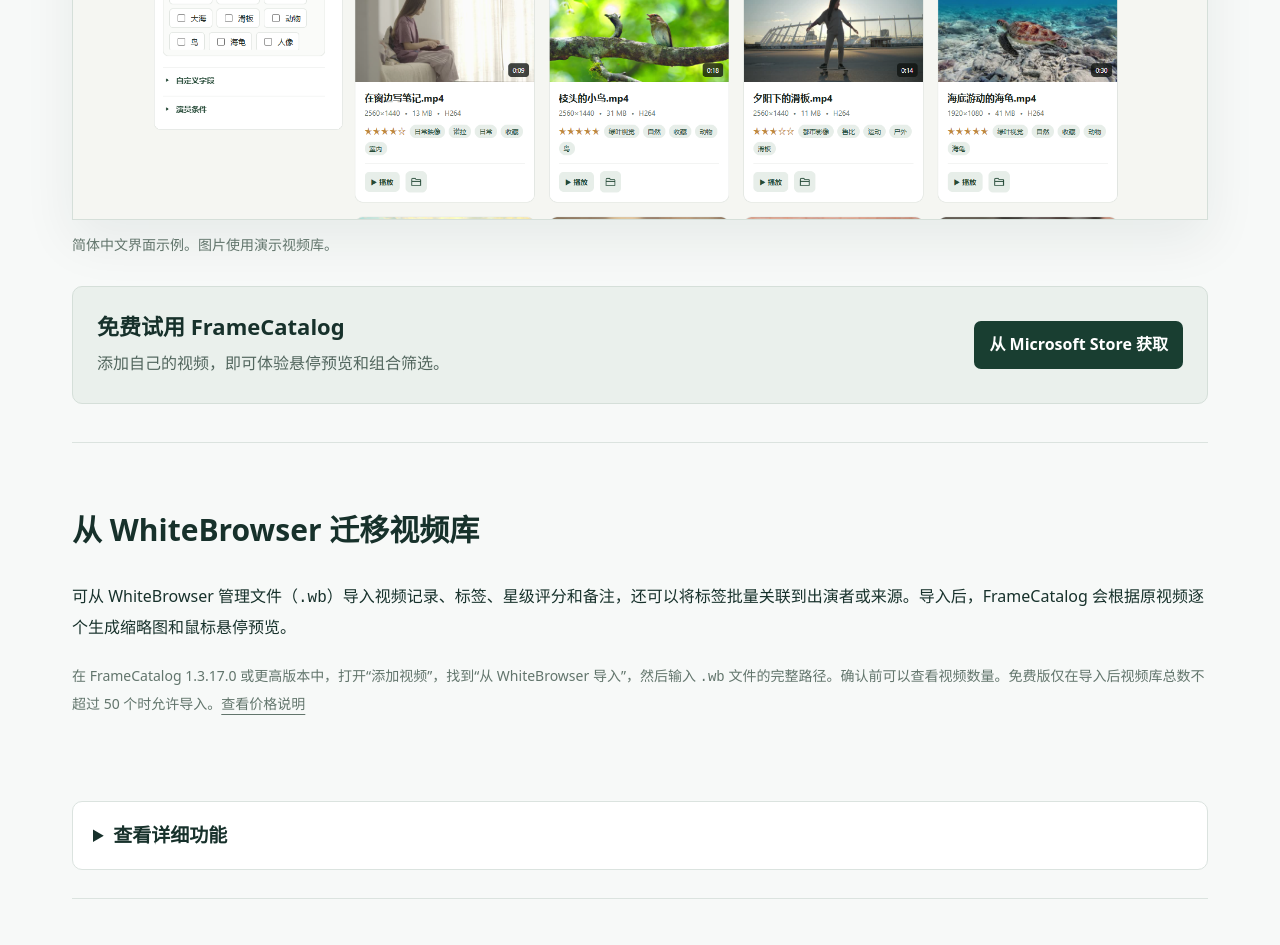
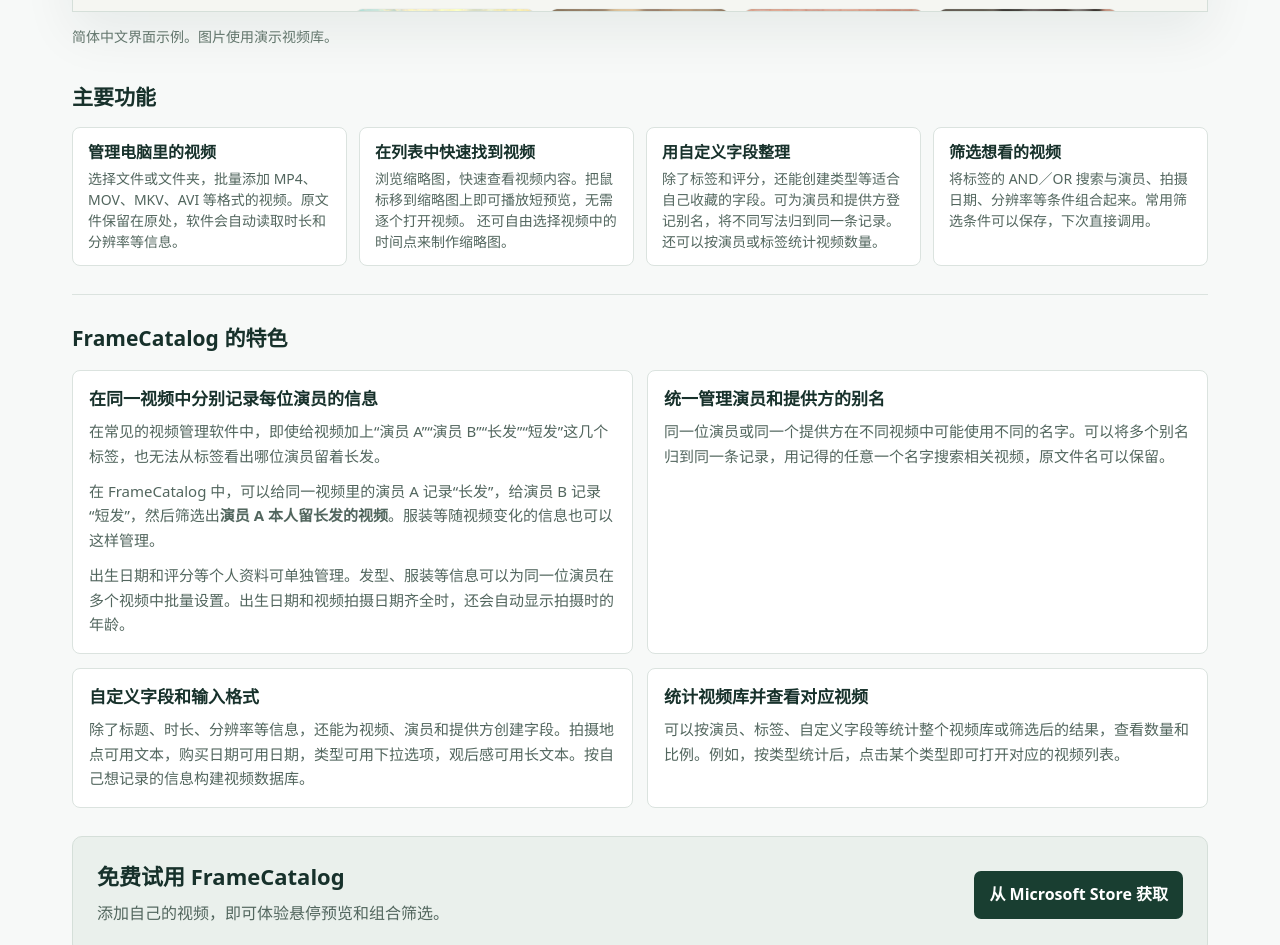
Before and after one commit to orivelaworks/orivelaworks.github.io, a plain HTML site: page zh-cn/index.html in a window 1280 px wide. Shown: the part 1140-2085 px from the top of the page. Drawn offline with Linux system fonts and the light colour scheme.

Commit message:
Align the feature grid across three languages

```diff
--- a/style.css
+++ b/style.css
@@ -76,17 +76,16 @@
 .wrap > .quick-features{padding:0 0 28px}
 .product-highlights{border-top:1px solid #dbe3df;padding:24px 0 28px}
 .product-highlights h2{font-size:21px;margin:0 0 12px}
-.product-highlights .features{grid-template-columns:repeat(3,minmax(0,1fr));gap:14px}
+.product-highlights .features{grid-template-columns:repeat(2,minmax(0,1fr));gap:14px}
 .product-highlights article{padding:16px;background:#fff;border:1px solid #dbe3df;border-radius:8px}
 .product-highlights h3{font-size:17px;line-height:1.4;margin:0 0 8px}
 .product-highlights p{font-size:15px;line-height:1.65;margin:0 0 10px}
 .product-highlights p:last-child{margin-bottom:0}
-.product-highlights .product-highlights-example{grid-column:1/-1;justify-self:center;width:100%;max-width:820px;padding:clamp(16px,3vw,26px)}
 @media(max-width:950px){
   .wrap > .quick-features .quick-grid{grid-template-columns:repeat(2,minmax(0,1fr))}
-  .product-highlights .features{grid-template-columns:minmax(0,1fr)}
 }
 @media(max-width:760px){
+  .product-highlights .features{grid-template-columns:minmax(0,1fr)}
   .site-intro{grid-template-columns:minmax(0,1fr)}
 }
 @media(max-width:460px){
--- a/zh-cn/index.html
+++ b/zh-cn/index.html
@@ -4,7 +4,7 @@
 <meta charset="utf-8"><meta name="viewport" content="width=device-width,initial-scale=1">
 <title>FrameCatalog｜Windows 本地视频管理软件</title><meta name="description" content="FrameCatalog 是适用于 Windows 10 和 11 的本地视频管理软件。悬停预览视频，用评分、标签、演员及自定义字段整理文件，并保存常用筛选条件。最多免费添加 50 个视频。">
 <link rel="canonical" href="https://orivelaworks.github.io/zh-cn/"><link rel="alternate" hreflang="ja" href="https://orivelaworks.github.io/"><link rel="alternate" hreflang="en" href="https://orivelaworks.github.io/en/"><link rel="alternate" hreflang="zh-Hans" href="https://orivelaworks.github.io/zh-cn/"><link rel="alternate" hreflang="x-default" href="https://orivelaworks.github.io/">
-<link rel="icon" href="../assets/icon.png"><link rel="stylesheet" href="../style.css">
+<link rel="icon" href="../assets/icon.png"><link rel="stylesheet" href="../style.css?v=20261127-feature-grid">
 <meta property="og:type" content="website"><meta property="og:title" content="FrameCatalog｜Windows 本地视频管理软件">
 <meta property="og:description" content="FrameCatalog 是适用于 Windows 10 和 11 的本地视频管理软件。悬停预览视频，用评分、标签、演员及自定义字段整理文件，并保存常用筛选条件。最多免费添加 50 个视频。"><meta property="og:url" content="https://orivelaworks.github.io/zh-cn/">
 <script type="application/ld+json">{
@@ -32,16 +32,31 @@
 </head>
 <body><a class="skip" href="#main">跳到正文</a><header><nav aria-label="主导航"><a class="brand" href="./">Orivela Works</a><div class="navlinks"><a href="#features">主要功能</a><a href="privacy.html">隐私政策</a><a href="#requirements">系统要求</a><a href="../" lang="ja" hreflang="ja">日本語</a><a href="../en/" lang="en" hreflang="en">English</a><span class="social-links"><a href="https://www.youtube.com/watch?v=H6iewulCBFQ" aria-label="在 YouTube 观看 FrameCatalog 介绍视频" title="在 YouTube 观看 FrameCatalog 介绍视频"><svg aria-hidden="true" focusable="false" viewBox="0 0 24 24" width="20" height="20"><rect x="1" y="4.5" width="22" height="15" rx="4" fill="#e11b1b"/><path d="M10 8.5 16 12l-6 3.5Z" fill="#fff"/></svg></a><a href="https://x.com/OrivelaWorks" aria-label="在 X 上关注 Orivela Works" title="在 X 上关注 Orivela Works"><svg aria-hidden="true" focusable="false" viewBox="0 0 24 24" width="17" height="17" fill="currentColor"><path d="M18.9 2H22l-6.8 7.8L23.2 22H17l-4.9-7.4L5.7 22H2.5l7.3-8.4L.8 2h6.4l4.5 6.7L18.9 2ZM17.8 20h1.7L6.1 4H4.2l13.6 16Z"/></svg></a></span><a class="store-nav" href="https://apps.microsoft.com/detail/9NKQ7ZGM85SK">从 Microsoft Store 获取</a></div></nav></header>
 <main id="main" class="wrap">
-<section class="hero" id="framecatalog"><div>
+<section class="hero site-intro" id="framecatalog"><div>
 <div class="appmark"><img src="../assets/icon.png" alt="" width="48" height="48">FrameCatalog</div>
 <h1>适用于 Windows 10 和 11 的视频管理软件</h1>
 <p class="lead">把电脑上的视频整理到一个可搜索的视频库。通过缩略图和悬停预览查看内容，再用标签、评分和自定义字段分类。</p>
 <div class="hero-download"><a class="store-action" href="https://apps.microsoft.com/detail/9NKQ7ZGM85SK">从 Microsoft Store 获取</a><span>最多免费添加 50 个视频</span></div>
 <a class="jump" href="#features">查看主要功能 ↓</a>
-</div><section class="quick-features" id="features"><h2>主要功能</h2><div class="quick-grid"><article><h3>管理电脑里的视频</h3><p>选择文件或文件夹，批量添加 MP4、MOV、MKV、AVI 等格式的视频。原文件保留在原处，软件会自动读取时长和分辨率等信息。</p></article><article><h3>在列表中快速找到视频</h3><p>浏览缩略图，快速查看视频内容。把鼠标移到缩略图上即可播放短预览，无需逐个打开视频。 还可自由选择视频中的时间点来制作缩略图。</p></article><article><h3>用自定义字段整理</h3><p>除了标签和评分，还能创建类型等适合自己收藏的字段。可为演员和提供方登记别名，将不同写法归到同一条记录。 还可以按演员或标签统计视频数量。</p></article><article><h3>筛选想看的视频</h3><p>将标签的 AND／OR 搜索与演员、拍摄日期、分辨率等条件组合起来。常用筛选条件可以保存，下次直接调用。</p></article></div></section><aside class="hero-side"><div class="eyebrow" style="color:#d8e5df">免费版</div>
+</div>
+<aside class="hero-side"><div class="eyebrow" style="color:#d8e5df">免费版</div>
 <h2 id="pricing">50 个视频</h2><p><strong>免费版</strong> · 最多添加 50 个视频。</p><p><strong>无限版</strong> · 一次性购买，解除视频数量限制。</p><p class="small">当地价格请以 Microsoft Store 为准。</p></aside></section>
-
 <figure class="showcase"><img src="../assets/library-zh-Hans.png" alt="FrameCatalog 简体中文界面，显示视频缩略图、评分和标签筛选" width="1920" height="1080"><figcaption>简体中文界面示例。图片使用演示视频库。</figcaption></figure>
+<section class="quick-features" id="features"><h2>主要功能</h2><div class="quick-grid"><article><h3>管理电脑里的视频</h3><p>选择文件或文件夹，批量添加 MP4、MOV、MKV、AVI 等格式的视频。原文件保留在原处，软件会自动读取时长和分辨率等信息。</p></article><article><h3>在列表中快速找到视频</h3><p>浏览缩略图，快速查看视频内容。把鼠标移到缩略图上即可播放短预览，无需逐个打开视频。 还可自由选择视频中的时间点来制作缩略图。</p></article><article><h3>用自定义字段整理</h3><p>除了标签和评分，还能创建类型等适合自己收藏的字段。可为演员和提供方登记别名，将不同写法归到同一条记录。 还可以按演员或标签统计视频数量。</p></article><article><h3>筛选想看的视频</h3><p>将标签的 AND／OR 搜索与演员、拍摄日期、分辨率等条件组合起来。常用筛选条件可以保存，下次直接调用。</p></article></div></section>
+<section class="product-highlights" aria-labelledby="product-highlights-title">
+  <h2 id="product-highlights-title">FrameCatalog 的特色</h2>
+  <div class="features">
+    <article id="custom-fields-example">
+      <h3>在同一视频中分别记录每位演员的信息</h3>
+      <p>在常见的视频管理软件中，即使给视频加上“演员 A”“演员 B”“长发”“短发”这几个标签，也无法从标签看出哪位演员留着长发。</p>
+      <p>在 FrameCatalog 中，可以给同一视频里的演员 A 记录“长发”，给演员 B 记录“短发”，然后筛选出<strong>演员 A 本人留长发的视频</strong>。服装等随视频变化的信息也可以这样管理。</p>
+      <p>出生日期和评分等个人资料可单独管理。发型、服装等信息可以为同一位演员在多个视频中批量设置。出生日期和视频拍摄日期齐全时，还会自动显示拍摄时的年龄。</p>
+    </article>
+    <article><h3>统一管理演员和提供方的别名</h3><p>同一位演员或同一个提供方在不同视频中可能使用不同的名字。可以将多个别名归到同一条记录，用记得的任意一个名字搜索相关视频，原文件名可以保留。</p></article>
+    <article><h3>自定义字段和输入格式</h3><p>除了标题、时长、分辨率等信息，还能为视频、演员和提供方创建字段。拍摄地点可用文本，购买日期可用日期，类型可用下拉选项，观后感可用长文本。按自己想记录的信息构建视频数据库。</p></article>
+    <article><h3>统计视频库并查看对应视频</h3><p>可以按演员、标签、自定义字段等统计整个视频库或筛选后的结果，查看数量和比例。例如，按类型统计后，点击某个类型即可打开对应的视频列表。</p></article>
+  </div>
+</section>
 <aside class="store-callout"><div><h2>免费试用 FrameCatalog</h2><p>添加自己的视频，即可体验悬停预览和组合筛选。</p></div><a class="store-action" href="https://apps.microsoft.com/detail/9NKQ7ZGM85SK">从 Microsoft Store 获取</a></aside>
 <section class="section" id="whitebrowser-migration"><h2>从 WhiteBrowser 迁移视频库</h2><p>可从 WhiteBrowser 管理文件（<code>.wb</code>）导入视频记录、标签、星级评分和备注，还可以将标签批量关联到出演者或来源。导入后，FrameCatalog 会根据原视频逐个生成缩略图和鼠标悬停预览。</p><p class="note">在 FrameCatalog 1.3.17.0 或更高版本中，打开“添加视频”，找到“从 WhiteBrowser 导入”，然后输入 <code>.wb</code> 文件的完整路径。确认前可以查看视频数量。免费版仅在导入后视频库总数不超过 50 个时允许导入。<a href="#pricing">查看价格说明</a></p></section><details class="feature-details"><summary>查看详细功能</summary><div class="feature-detail-content">
 <section class="section" id="feature-import"><h2>添加视频</h2><p>选择视频文件或整个文件夹批量添加，也可以包含子文件夹。原视频保留在原处，软件会读取时长和分辨率等信息，并生成缩略图。</p><p>如果视频元数据包含拍摄时间，软件可以读取日期和时间。批量添加后，可在结果中查看未能读取的文件。</p></section>
```
Also changed, not shown: en/index.html (+2 -2 lines), index.html (+2 -2 lines).
